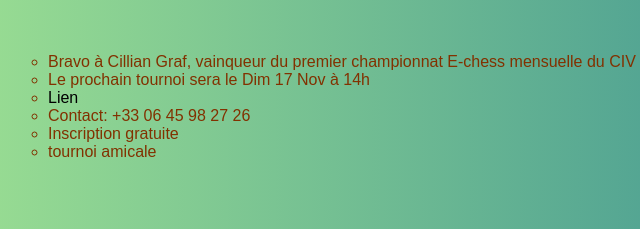
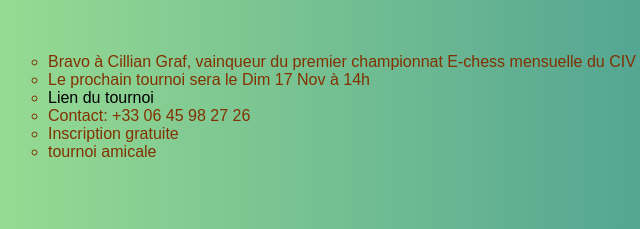
Before and after one commit to CillianCoderPro/CIVChess, a plain HTML site: page infos.html in a window 1280 px wide. Shown: the part 160-389 px from the top of the page, 312-952 px from the left. Drawn offline with Linux system fonts and the light colour scheme; a script that the page names is missing.

Commit message:
Update infos.html

```diff
--- a/infos.html
+++ b/infos.html
@@ -43,7 +43,7 @@
 					<ul style="margin-left: 20px;">
 						<li>Bravo à Cillian Graf, vainqueur du premier championnat E-chess mensuelle du CIV
 						<li>Le prochain tournoi sera le Dim 17 Nov à 14h
-						<li><a href="https://lichess.org/tournament/oT9KQNGR">Lien</a>
+						<li><a href="https://lichess.org/tournament/oT9KQNGR">Lien du tournoi</a>
 						<li>Contact: +33 06 45 98 27 26
 						<li>Inscription gratuite
 						<li>tournoi amicale
```
